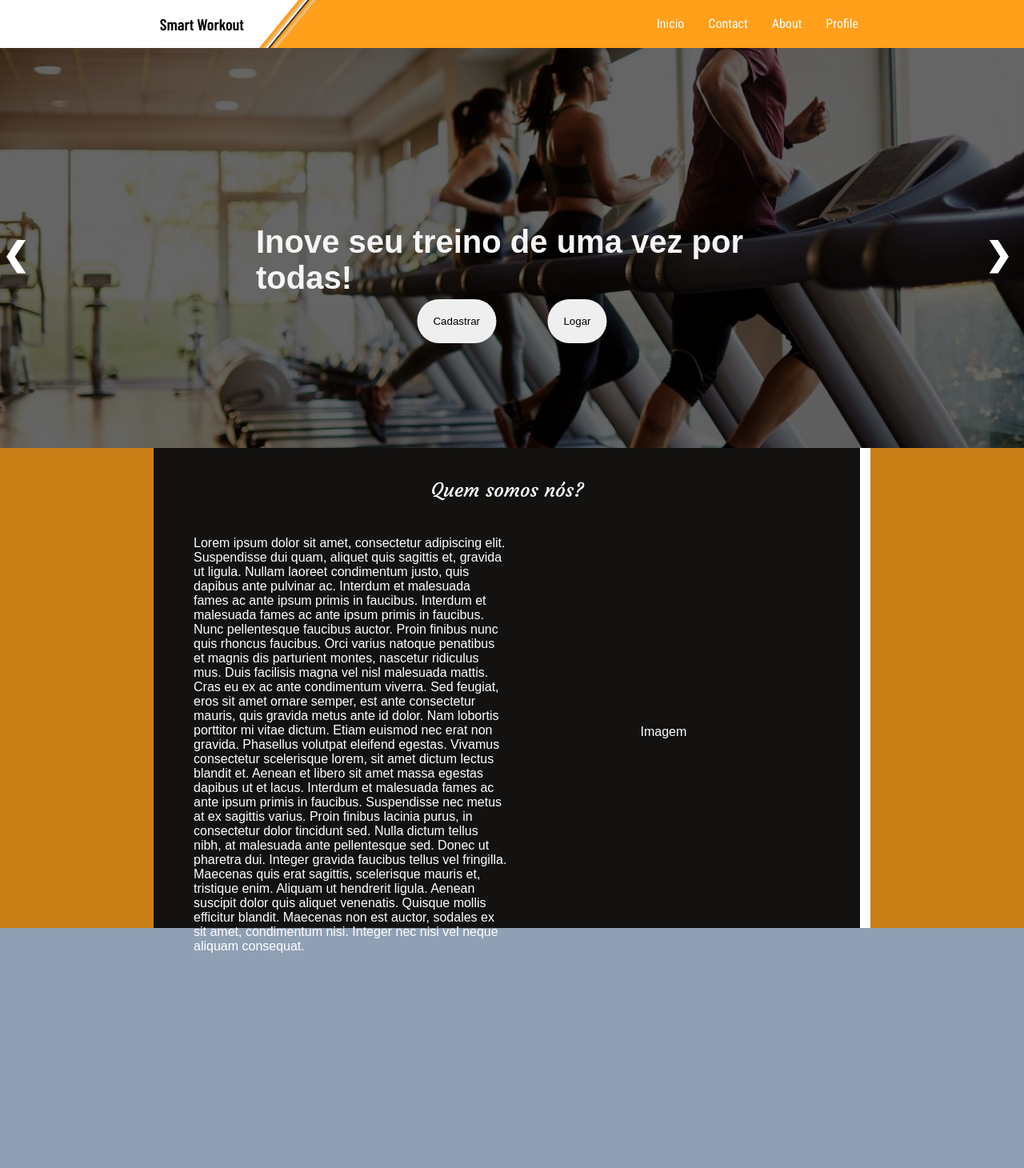
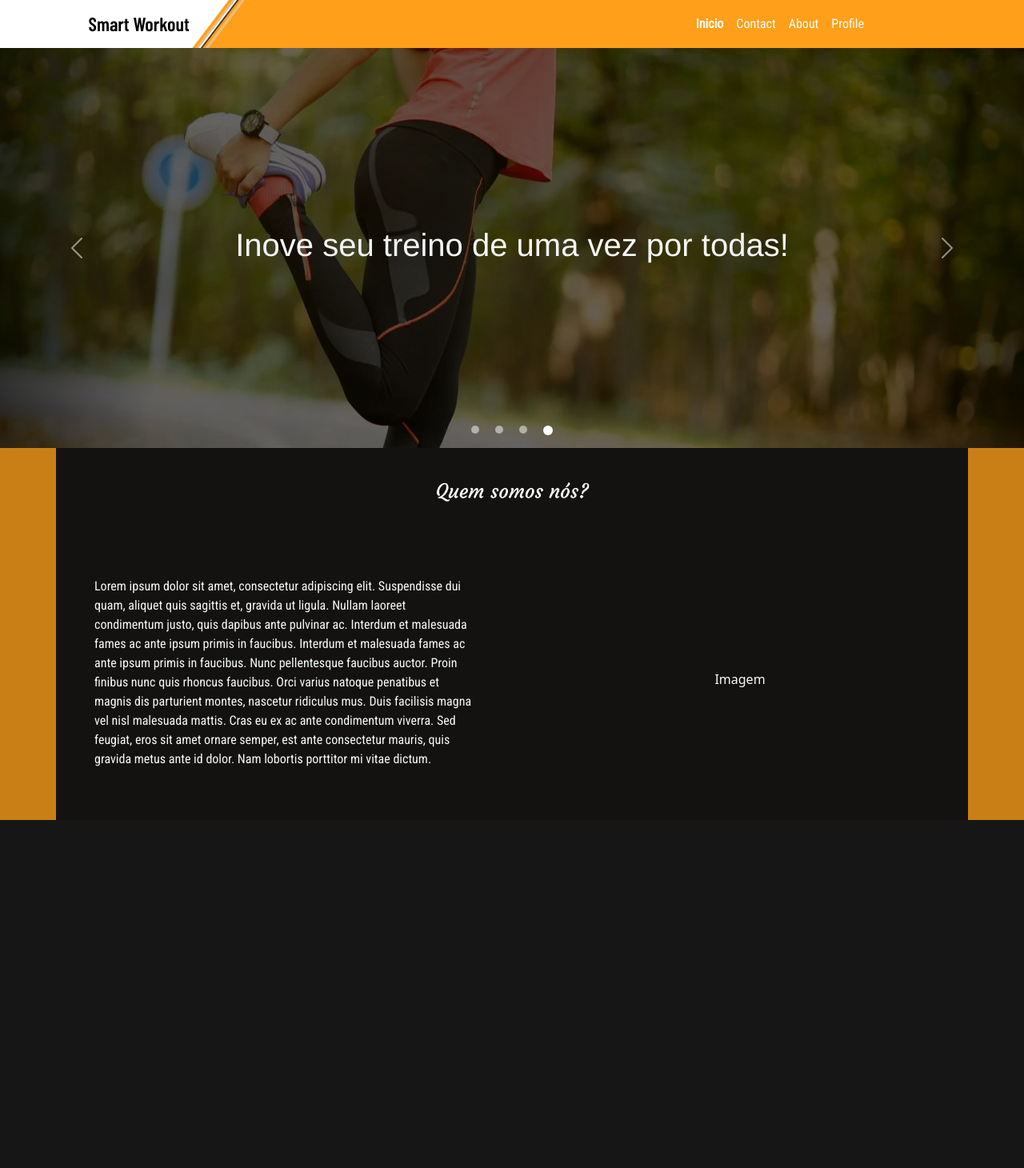
Before and after one commit to VanHelsinGG/Tcc-DS, a PHP site: page / in a window 1280 px wide. Shown: the whole page at 80% size. After the commit the page ends 1025 px from the top, so only its background shows below. Run offline with PHP 8.4, Linux system fonts and the light colour scheme.

Commit message:
04/04/23
- Passado para bootstrap
- Melhorias de Eficiencia
- Funcionalidade das setas do slide-show

```diff
--- a/index.html
+++ b/index.html
@@ -1,5 +1,6 @@
 <!DOCTYPE html>
 <html lang="pt-br">
+
 <head>
     <meta charset="UTF-8">
     <meta http-equiv="X-UA-Compatible" content="IE=edge">
@@ -11,38 +12,94 @@
     <link rel="stylesheet" href="./style/index.css">
     <link rel="stylesheet" href="./style/reseter.css">
     <link rel="preload" href="./style/fonts/arimo.woff2" as="font" type="font/woff2" crossorigin>
+    <link href="https://cdn.jsdelivr.net/npm/bootstrap@5.3.0-alpha3/dist/css/bootstrap.min.css" rel="stylesheet"
+        integrity="sha384-KK94CHFLLe+nY2dmCWGMq91rCGa5gtU4mk92HdvYe+M/SXH301p5ILy+dN9+nJOZ" crossorigin="anonymous">
 </head>
-<body>
-    <header class="header" id="header">
-        <h1 class="title" id="title">Smart Workout</h1>
-        <img src="./images/Tcc Header laranja.jpg" alt="" id="diagonal-bars-header">
-        <nav class="navbar" id="navbar">
-          <a href="./index.html" id="home" class="navitem">Inicio</a>
-          <a href="#contact" id="contact" class="navitem">Contact</a>
-          <a href="#about" id="about" class="navitem">About</a>
-          <a href="#about" id="profile" class="navitem">Profile</a>
+
+<body style="background-color: #ca7f16;">
+    <header class="header d-flex justify-content-between" id="header">
+        <div class="d-flex align-items-center justify-content-between title-div bg-white text-black" style="width: 25vw;">
+            <h1 class="fs-4 mt-2 text-end" id="title">Smart Workout</h1>
+            <img src="./images/Tcc Header laranja.jpg" alt="" id="diagonal-bars-header">
+        </div>
+        <nav class="navbar navbar-expand-sm navbar-light" id="navbar">
+            <div class="collapse navbar-collapse" id="navbarNav">
+                <ul class="navbar-nav">
+                    <li class="nav-item">
+                        <a href="./index.html" id="home" class="nav-link text-white fw-bolder active">Inicio</a>
+                    </li>
+                    <li class="nav-item">
+                        <a href="#contact" id="contact" class="nav-link text-white ">Contact</a>
+                    </li>
+                    <li class="nav-item ">
+                        <a href="#about" id="about" class="nav-link text-white ">About</a>
+                    </li>
+                    <li class="nav-item ">
+                        <a href="#about" id="profile" class="nav-link text-white ">Profile</a>
+                    </li>
+                </ul>
+            </div>
         </nav>
     </header>
 
-    <div class="image-switcher">
-        <div class="image-switcher-group" style="width: 100%;height: 100%;">
-            <img src="./images/back.jpeg" class="switcher-images" alt="">
-            <img src="./images/back2.jpeg" class="switcher-images" alt="" style="display:none;">
-            <img src="./images/back3.jpeg" class="switcher-images" alt="" style="display:none;">
-            <img src="./images/back4.jpeg" class="switcher-images" alt="" style="display:none;">
+    <div class="container-fluid image-switcher p-0 d-flex justify-content-center align-items-center">
+        <div id="image-switcher" class="carousel slide" data-ride="carousel" data-interval="5000">
+            <ol class="carousel-indicators">
+                <li data-target="#image-switcher" data-slide-to="1" class=""></li>
+                <li data-target="#image-switcher" data-slide-to="2" class=""></li>
+                <li data-target="#image-switcher" data-slide-to="3"></li>
+                <li data-target="#image-switcher" data-slide-to="4"></li>
+              </ol>
+            <div class="carousel-inner" style="height: 500px;">
+                <div class="carousel-item active">
+                    <img class="switcher-images" src="./images/back.jpeg" alt="First slide">
+                </div>
+                <div class="carousel-item">
+                    <img class="switcher-images" src="./images/back2.jpeg" alt="Second slide">
+                </div>
+                <div class="carousel-item">
+                    <img class="switcher-images" src="./images/back3.jpeg" alt="Third slide">
+                </div>
+                <div class="carousel-item">
+                    <img class="switcher-images" src="./images/back4.jpeg" alt="Fourth slide">
+                </div>
+            </div>
+            <button class="carousel-control-prev" href="" role="button" data-slide="prev" onclick="Atualizar_Switcher(2);" style="background: linear-gradient(to right, rgb(0, 0, 1), rgba(0,0,0,0));">
+                <span class="carousel-control-prev-icon" aria-hidden="true"></span>
+            </button>
+            <button class="carousel-control-next" href="" role="button" data-slide="next" onclick="Atualizar_Switcher(1);" style="background: linear-gradient(to left, rgba(0,0,0,1), rgba(0,0,0,0));">
+                <span class="carousel-control-next-icon" aria-hidden="true"></span>
+            </button>
         </div>
-        <h2 id="image-title">Inove seu treino de uma vez por todas!</h2>
-        <div class="button-switcher-group">
-            <button class="switcher-buttons"><a href="register.html" id="register">Cadastrar</a></button>
-            <button class="switcher-buttons"><a href="login.html" id="login">Logar</a></button>
-        </div>
-        <div class="arrow-switcher-group">
-            <a class="arrow" id="prev">&#10094;</a>
-            <a class="arrow" id="next">&#10095;</a>
+        <div class="text-center" style="position: absolute;">
+            <h2 id="image-title">Inove seu treino de uma vez por todas!</h2>
         </div>
     </div>
 
-    <div class="section">
+    <div class="container" id="quem-somos">
+        <div class="row">
+            <div class="col d-flex justify-content-center align-items-center">
+                <img src="./images/Quem somos.png" id="desc-image" alt="">
+            </div>
+        </div>
+        <div class="row text-light">
+            <div class="col-md-6 p-5">
+                <p>Lorem ipsum dolor sit amet, consectetur adipiscing elit. Suspendisse dui quam, aliquet quis sagittis
+                    et, gravida ut ligula. Nullam laoreet condimentum justo, quis dapibus ante pulvinar ac. Interdum et
+                    malesuada fames ac ante ipsum primis in faucibus. Interdum et malesuada fames ac ante ipsum primis
+                    in faucibus. Nunc pellentesque faucibus auctor. Proin finibus nunc quis rhoncus faucibus. Orci
+                    varius natoque penatibus et magnis dis parturient montes, nascetur ridiculus mus. Duis facilisis
+                    magna vel nisl malesuada mattis. Cras eu ex ac ante condimentum viverra. Sed feugiat, eros sit amet
+                    ornare semper, est ante consectetur mauris, quis gravida metus ante id dolor. Nam lobortis porttitor
+                    mi vitae dictum.</p>
+            </div>
+            <div class="col-md-6 d-flex justify-content-center align-items-center">
+                Imagem
+            </div>
+        </div>
+    </div>
+
+    <!-- <div class="section">
         <div id="first-section">
         </div>
         <div id="secound-section">
@@ -50,19 +107,39 @@
                 <img src="./images/Quem somos.png" id="desc-image" alt="">
             </div>
             <div id="secound-section-left" style="float: left; height: 490px; width: 50%;">
-                <p>Lorem ipsum dolor sit amet, consectetur adipiscing elit. Suspendisse dui quam, aliquet quis sagittis et, gravida ut ligula. Nullam laoreet condimentum justo, quis dapibus ante pulvinar ac. Interdum et malesuada fames ac ante ipsum primis in faucibus. Interdum et malesuada fames ac ante ipsum primis in faucibus. Nunc pellentesque faucibus auctor. Proin finibus nunc quis rhoncus faucibus. Orci varius natoque penatibus et magnis dis parturient montes, nascetur ridiculus mus. Duis facilisis magna vel nisl malesuada mattis. Cras eu ex ac ante condimentum viverra. Sed feugiat, eros sit amet ornare semper, est ante consectetur mauris, quis gravida metus ante id dolor. Nam lobortis porttitor mi vitae dictum.
+                <p>Lorem ipsum dolor sit amet, consectetur adipiscing elit. Suspendisse dui quam, aliquet quis sagittis
+                    et, gravida ut ligula. Nullam laoreet condimentum justo, quis dapibus ante pulvinar ac. Interdum et
+                    malesuada fames ac ante ipsum primis in faucibus. Interdum et malesuada fames ac ante ipsum primis
+                    in faucibus. Nunc pellentesque faucibus auctor. Proin finibus nunc quis rhoncus faucibus. Orci
+                    varius natoque penatibus et magnis dis parturient montes, nascetur ridiculus mus. Duis facilisis
+                    magna vel nisl malesuada mattis. Cras eu ex ac ante condimentum viverra. Sed feugiat, eros sit amet
+                    ornare semper, est ante consectetur mauris, quis gravida metus ante id dolor. Nam lobortis porttitor
+                    mi vitae dictum.
 
-                    Etiam euismod nec erat non gravida. Phasellus volutpat eleifend egestas. Vivamus consectetur scelerisque lorem, sit amet dictum lectus blandit et. Aenean et libero sit amet massa egestas dapibus ut et lacus. Interdum et malesuada fames ac ante ipsum primis in faucibus. Suspendisse nec metus at ex sagittis varius. Proin finibus lacinia purus, in consectetur dolor tincidunt sed. Nulla dictum tellus nibh, at malesuada ante pellentesque sed. Donec ut pharetra dui. Integer gravida faucibus tellus vel fringilla. Maecenas quis erat sagittis, scelerisque mauris et, tristique enim. Aliquam ut hendrerit ligula. Aenean suscipit dolor quis aliquet venenatis. Quisque mollis efficitur blandit. Maecenas non est auctor, sodales ex sit amet, condimentum nisi. Integer nec nisi vel neque aliquam consequat.
+                    Etiam euismod nec erat non gravida. Phasellus volutpat eleifend egestas. Vivamus consectetur
+                    scelerisque lorem, sit amet dictum lectus blandit et. Aenean et libero sit amet massa egestas
+                    dapibus ut et lacus. Interdum et malesuada fames ac ante ipsum primis in faucibus. Suspendisse nec
+                    metus at ex sagittis varius. Proin finibus lacinia purus, in consectetur dolor tincidunt sed. Nulla
+                    dictum tellus nibh, at malesuada ante pellentesque sed. Donec ut pharetra dui. Integer gravida
+                    faucibus tellus vel fringilla. Maecenas quis erat sagittis, scelerisque mauris et, tristique enim.
+                    Aliquam ut hendrerit ligula. Aenean suscipit dolor quis aliquet venenatis. Quisque mollis efficitur
+                    blandit. Maecenas non est auctor, sodales ex sit amet, condimentum nisi. Integer nec nisi vel neque
+                    aliquam consequat.
                 </p>
             </div>
-            <div id="secound-section-right" style="float:right; height: 490px; width: 50%;display: flex;justify-content: center;align-items: center;">
+            <div id="secound-section-right"
+                style="float:right; height: 490px; width: 50%;display: flex;justify-content: center;align-items: center;">
                 Imagem
             </div>
         </div>
-        <div id="third-section"></div>
+        <div id="third-section"></div> -->
     </div>
 
     <footer class="footer">
     </footer>
+    <script src="https://cdn.jsdelivr.net/npm/bootstrap@5.3.0-alpha3/dist/js/bootstrap.bundle.min.js"
+        integrity="sha384-ENjdO4Dr2bkBIFxQpeoTz1HIcje39Wm4jDKdf19U8gI4ddQ3GYNS7NTKfAdVQSZe"
+        crossorigin="anonymous"></script>
 </body>
+
 </html>
--- a/style/index.css
+++ b/style/index.css
@@ -1,52 +1,36 @@
 @import url('https://fonts.googleapis.com/css2?family=Arimo:wght@500&display=swap');
 @import url('https://fonts.googleapis.com/css2?family=Roboto+Condensed&display=swap');
 @import url('https://fonts.googleapis.com/css2?family=Barlow+Condensed:wght@600&display=swap');
+
+:root{
+    --escuro-principal:#131211;
+    --laranja-principal:#ff9f1a;
+    --laranja-secundario:#ca7f16;
+
+    --texto-principal:'Roboto Condensed', sans-serif;
+    --texto-titulo-principal: 'Barlow Condensed', sans-serif;
+    --text-titulo-secundario: 'Franklin Gothic Medium', 'Arial Narrow', Arial, sans-serif;
+}
+
+
+p,span,a{
+    font-family: var(--texto-principal);
+}
+
 body{
-    overflow-x: hidden;
-    font-family: Arial, Helvetica, sans-serif;
+    font-family: var(--texto-principal);
     color: white;
 }
 
-.header, .header2{
-    overflow: hidden;
-    background-color: #ff9f1a;
+.header{
+    background-color: var(--laranja-principal);
     color: rgb(255, 254, 254);
     width: 100%;
     position: sticky;
     top: 0;
     z-index: 999;
-    font-family: Arial, Helvetica, sans-serif;
     transition: height ease-in-out 0.3s;
-}
-
-.header {
     height: 60px;
-}
-
-.header2 {
-    height: 30px;
-    opacity: 90%;
-    line-height: 0;
-}
-
-.navitem, .navitem2{
-    float: left;
-    text-align: center;
-    color: rgb(255, 254, 254);
-    text-decoration: none;
-    height: 100%;
-    transition: font-size ease-in-out 0.5s;
-    transition: all ease-in-out 0.3s;
-}
-
-.navitem {
-    padding: 15px;
-    font-size: 16px;
-    line-height: 30px;
-}
-.navitem2 {
-    padding: 15px;
-    font-size: 16px;
 }
 
 #diagonal-bars-header{
@@ -57,137 +41,39 @@ body{
     overflow: hidden;
 }
 
-.navitem:hover, .navitem2:hover{
-   background-color: #b49404;
-}
-
 .navbar {
     float: right;
     height: 100%;
     margin-right: 15vw;
-    font-family: 'Roboto Condensed', sans-serif;
 }
 
 .image-switcher{
     background-color: rgb(0, 0, 0);
     height: 500px;
     width: 100%;
+    overflow-x: hidden;
 }
 
-.title, .title2{
-    float: left;
-    display: inline;
-    transition: font-size ease-in-out 0.5s;
-    font-family: 'Barlow Condensed', sans-serif;
-    color: #000000;
-    width: 25vw;
-    background-color: #ffffff;
+#title{
+    font-family: var(--texto-titulo-principal);
     text-align: right;
+    width: 80%;
 }
 
-.title{
-    padding: 15px;
-    line-height: 30px;
-    font-size: 20px;
-}
-
-.title2{
-    padding: 15px;
-    font-size: 20px;
-}
 
 .switcher-images{
-    width: 100%;
+    width: 100vw;
     height: 100%;
     object-fit: cover;
     opacity: 0.4;
     user-select: none;
     -webkit-user-drag: none;
-    transition: opacity ease-out 1ss;
-}
-
-#image-title, .button-switcher-group,.arrow{
-    position: absolute;
-    left: 50%;
-    transform: translateX(-50%);
-}
-
-.arrow{
-    top:calc((500px + 60px)/2);
-    font-size: 40px;
-    font-weight: bold;
-    color: white;
-    width: auto;
-    padding: 15px;
-    cursor: pointer;
-    transition: 0.2s ease;
-    user-select: none;
-}
-
-.arrow:hover{
-    background-color: rgba(0, 0, 0,0.8);
-}
-
-#prev{
-    left: 1.5vw;
-}
-
-#next{
-    left: 97.5vw;
 }
 
 #image-title{
-    top:calc((500px + 60px)/2);
     color: whitesmoke;
     font-size: 40px;
-}
-
-.button-switcher-group{
-    top:calc(((500px + 60px)/2) + 8%);
-}
-
-.switcher-buttons{
-    padding: 20px;
-    border-radius: 30px;
-    margin: 30px;
-}
-
-#register, #login{
-    text-decoration: none;
-    color: #000000;
-}
-.footer{
-    width: 100%;
-    height: 300px;
-    background-color: #8f9fb4;
-}
-
-.section{
-    height: 600px;
-    width: 100%;
-}
-
-#first-section{
-   background-color: #ca7f16;
-    float: left;
-    width: 15vw;
-    height: 100%;
-}
-
-#secound-section{
-    background-color: #131211;
-    height: 100%;
-    float: left;
-    width: 69vw;
-    padding-left: 50px;
-    padding-right: 50px;
-}
-
-#third-section{
-    background-color: #ca7f16;
-    float: right;
-    width: 15vw;
-    height: 100%;
+    font-family:var(--text-titulo-secundario);
 }
 
 #desc-image{
@@ -196,9 +82,28 @@ body{
     -webkit-user-drag: none;
 }
 
-#secound-section-title{
-    width: 100%;
-    height: 110px;
+#quem-somos{
+    background-color: #131211;
+}
+.carousel-indicators {
     display: flex;
     justify-content: center;
-}
+    margin: 20px 0;
+  }
+
+  .carousel-indicators li {
+    width: 10px;
+    height: 10px;
+    color: rgba(0, 0, 0, 0);
+    border-radius: 50%;
+    margin: 0 10px;
+    background-color: rgba(255, 255, 255, 0.5);
+    border: none;
+    transition: all 0.25s ease-in-out;
+  }
+
+  .carousel-indicators li.active {
+    background-color: #fff;
+    width: 12px;
+    height: 12px;
+  }
```
Also changed, not shown: javascript/switcher.js (+30 -9 lines).
